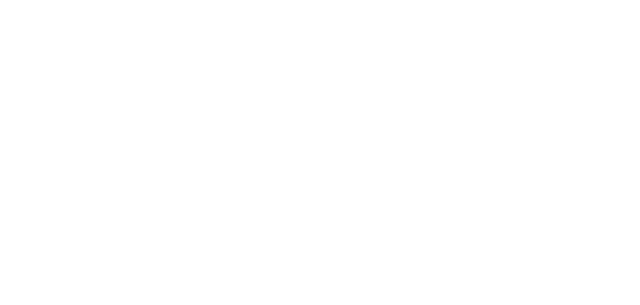
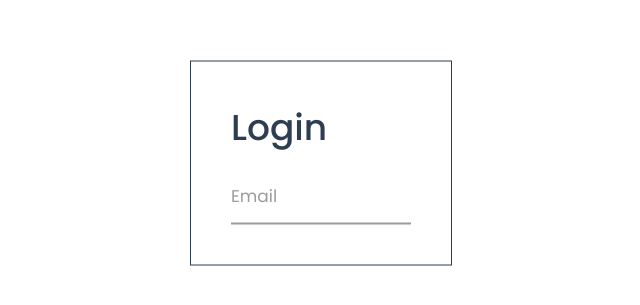
Before and after one commit to shiki-boy/msg, a Vue app: page /login in a window 1280 px wide. Before the commit this address had no page. Shown: the part 237-542 px from the top of the page, without its empty margins (319-959 px from the left). Built offline with nearby package versions, Linux system fonts and the light colour scheme.

Commit message:
auth styles

```diff
--- a/index.html
+++ b/index.html
@@ -1,11 +1,18 @@
 <!DOCTYPE html>
 <html lang="en">
   <head>
-    <meta charset="UTF-8">
-    <link rel="icon" href="/favicon.ico">
-    <meta name="viewport" content="width=device-width, initial-scale=1.0">
+    <meta charset="UTF-8" />
+    <link rel="icon" href="/favicon.ico" />
+    <link rel="preconnect" href="https://fonts.googleapis.com" />
+    <link rel="preconnect" href="https://fonts.gstatic.com" crossorigin />
+    <link
+      href="https://fonts.googleapis.com/css2?family=Poppins:wght@100;300;400;500;600&display=swap"
+      rel="stylesheet"
+    />
+    <meta name="viewport" content="width=device-width, initial-scale=1.0" />
     <title>Msg</title>
   </head>
+
   <body>
     <div id="app"></div>
     <script type="module" src="/src/main.js"></script>
--- a/src/App.vue
+++ b/src/App.vue
@@ -3,10 +3,11 @@
 </script>
 
 <template>
-  <!-- <RouterLink to="/about">About</RouterLink> -->
-
-  <RouterView />
+  <RouterView v-slot="{ Component }">
+    <transition name="fade">
+      <component :is="Component" />
+    </transition>
+  </RouterView>
 </template>
 
-<style scoped>
-</style>
+<style scoped></style>
--- a/src/assets/main.css
+++ /dev/null
@@ -1,4 +0,0 @@
-@import './base.css';
-
-#app {
-}
--- /dev/null
+++ b/src/components/Forms/TextInput.vue
@@ -0,0 +1,86 @@
+<script setup>
+defineProps({
+  label: {
+    type: String,
+    required: true
+  },
+  name: {
+    type: String,
+    required: true
+  },
+  required: Boolean
+})
+</script>
+
+<template>
+    <div class="input-field">
+        <input :required="required" type="input" :placeholder="label">
+        <label :for="name">{{ label }}</label>
+    </div>
+</template>
+
+<style scoped>
+.input-field{
+    position: relative;
+    padding: 20px 0 0;
+    margin-top: 10px;
+    width: 100%;
+    max-width: 180px;
+}
+
+input {
+    font-family: inherit;
+    width: 100%;
+    border: none;
+    border-bottom: 2px solid #9b9b9b;
+    outline: 0;
+    font-size: 17px;
+    color: #fff;
+    padding: 7px 0;
+    background: transparent;
+    transition: border-color 0.2s;
+}
+
+input::placeholder {
+    color: transparent;
+}
+
+input:placeholder-shown~label {
+    cursor: text;
+    top: 20px;
+}
+
+label {
+    position: absolute;
+    top: 0;
+    display: block;
+    transition: 0.2s;
+    font-size: 17px;
+    color: #9b9b9b;
+    pointer-events: none;
+}
+
+input:focus {
+    padding-bottom: 6px;
+    font-weight: 700;
+    border-width: 3px;
+    border-image: linear-gradient(to right, #116399, #38caef);
+    border-image-slice: 1;
+}
+
+input:focus~label {
+    position: absolute;
+    top: 0;
+    display: block;
+    transition: 0.2s;
+    font-size: 17px;
+    color: #38caef;
+    font-weight: 700;
+}
+
+/* reset input */
+input:required,
+input:invalid {
+    box-shadow: none;
+}
+</style>
--- a/src/main.js
+++ b/src/main.js
@@ -4,7 +4,7 @@
 import App from './App.vue'
 import router from './router'
 
-import './assets/main.css'
+import '@/theme/main.css'
 
 const app = createApp(App)
 
--- a/src/router/index.js
+++ b/src/router/index.js
@@ -1,5 +1,7 @@
 import { createRouter, createWebHistory } from 'vue-router'
-import HomeView from '../views/HomeView.vue'
+import HomeView from '@/views/HomeView.vue'
+import LoginView from '@/views/LoginView.vue'
+import SignupView from '@/views/SignupView.vue'
 
 const router = createRouter({
   history: createWebHistory(import.meta.env.BASE_URL),
@@ -9,6 +11,16 @@
       name: 'home',
       component: HomeView
     },
+    {
+      path: '/login',
+      name: 'login',
+      component: LoginView
+    },
+    {
+      path: '/signup',
+      name: 'signup',
+      component: SignupView
+    },
   ]
 })
 
--- a/src/assets/base.css
+++ b/src/theme/base.css
@@ -64,6 +64,7 @@
   color: var(--color-text);
   background: var(--color-background);
   line-height: 1.6;
+  font-family: 'Poppins';
   font-size: 16px;
   text-rendering: optimizeLegibility;
   -webkit-font-smoothing: antialiased;
--- /dev/null
+++ b/src/theme/main.css
@@ -0,0 +1,22 @@
+@import './base.css';
+@import './typography.css';
+
+#app {
+    min-height: 100vh;
+}
+
+.fade-enter-active,
+.fade-leave-active {
+  transition: all 1s ease;
+  rotate: y 0deg;
+}
+
+.fade-enter-from {
+  rotate: y -90deg;
+  opacity: 0;
+}
+
+.fade-leave-to {
+  rotate: y 90deg;
+  opacity: 0;
+}
--- /dev/null
+++ b/src/theme/typography.css
@@ -0,0 +1,39 @@
+h1 {
+    font-family: 'Poppins';
+    font-style: normal;
+    font-weight: 500;
+    font-size: 2.25rem;
+    line-height: 51px;
+  }
+
+  h2 {
+    font-family: 'Poppins';
+    font-style: normal;
+    font-weight: 500;
+    font-size: 2rem;
+    line-height: 43px;
+  }
+
+  h3 {
+    font-family: 'Poppins';
+    font-style: normal;
+    font-weight: 500;
+    font-size: 1.5rem;
+    line-height: 35px;
+  }
+
+  h4 {
+    font-family: 'Poppins';
+    font-style: normal;
+    font-weight: 500;
+    font-size: 1.25rem;
+    line-height: 31px;
+  }
+
+  h5 {
+    font-family: 'Poppins';
+    font-style: normal;
+    font-weight: 500;
+    font-size: 1.125rem;
+    line-height: 29px;
+  }
--- /dev/null
+++ b/src/views/LoginView.vue
@@ -0,0 +1,28 @@
+<script setup>
+import { useRouter } from 'vue-router';
+import TextInput from '@/components/Forms/TextInput.vue';
+
+const router = useRouter()
+
+const foo = () =>  router.push('/signup')
+</script>
+
+<template>
+    <div class="card" @click="foo">
+        <h1>Login</h1>
+
+        <TextInput name="email" label="Email" />
+    </div>
+</template>
+
+<style scoped>
+.card {
+    max-width: 50vw;
+    position: absolute;
+    left: 50%;
+    top: 50%;
+    translate: -50% -50% 0px;
+    padding: 40px;
+    border: 1px solid;
+}
+</style>
--- /dev/null
+++ b/src/views/SignupView.vue
@@ -0,0 +1,26 @@
+<script setup>
+import { useRouter } from 'vue-router';
+
+const router = useRouter()
+
+const foo = () => router.push('/login')
+</script>
+
+
+<template>
+    <div class="card" @click="foo">
+        <h1>Signup</h1>
+    </div>
+</template>
+
+<style scoped>
+.card {
+    max-width: 50vw;
+    position: absolute;
+    left: 50%;
+    top: 50%;
+    translate: -50% -50% 0px;
+    padding: 40px;
+    border: 1px solid;
+}
+</style>
```
